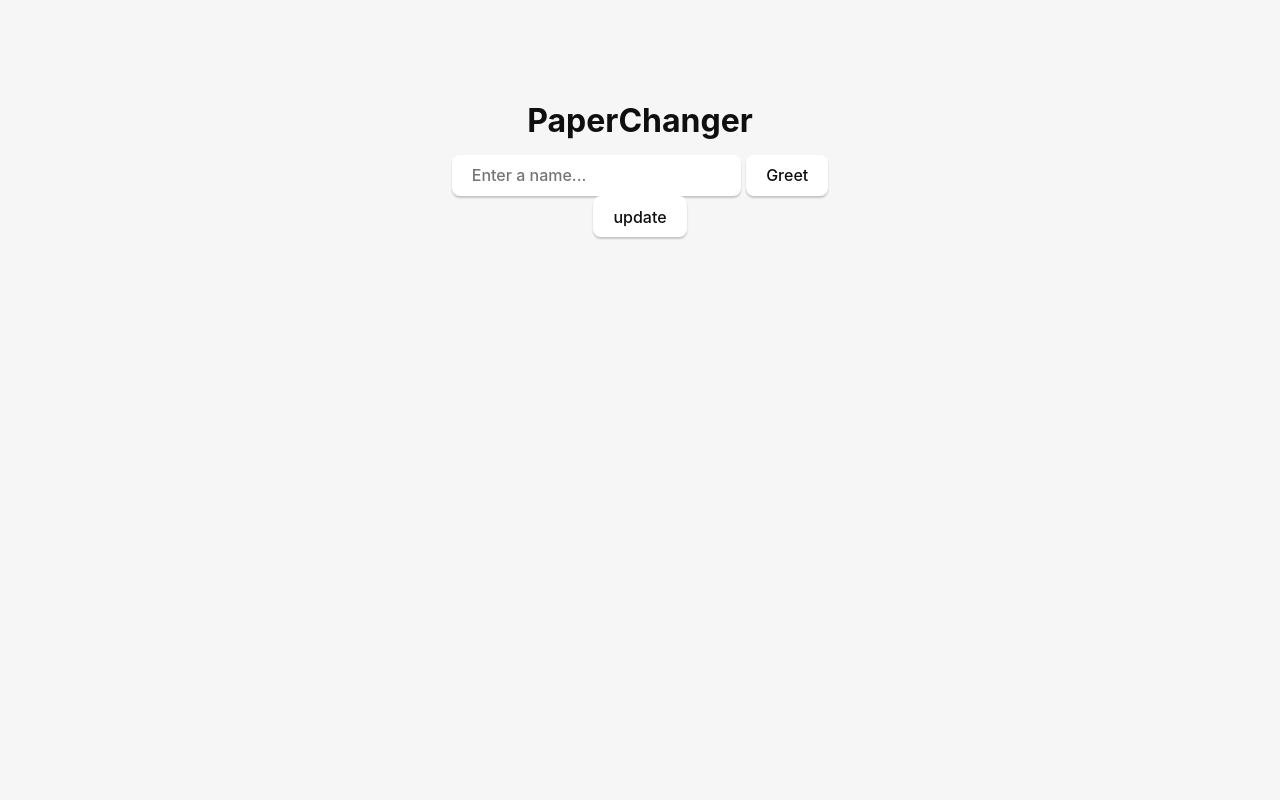
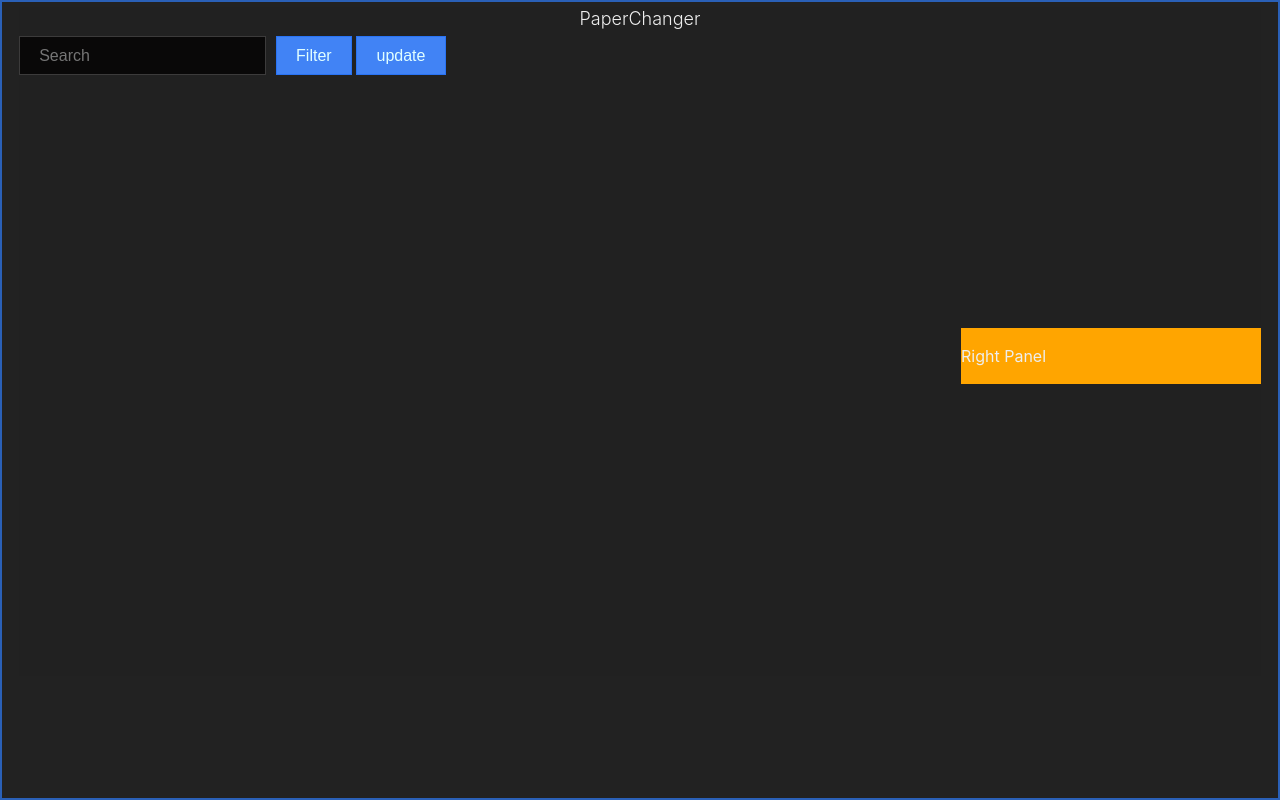
Before and after one commit to FlashOnFire/paper_changer, a plain HTML site: page src/index.html in a window 1280 px wide. Drawn offline with Linux system fonts and the light colour scheme.

Commit message:
basic frontend (background, search bar, buttons)

```diff
--- a/src/index.html
+++ b/src/index.html
@@ -1,33 +1,32 @@
 <!doctype html>
 <html lang="en">
+
 <head>
   <meta charset="UTF-8" />
   <link rel="stylesheet" href="styles.css" />
   <meta name="viewport" content="width=device-width, initial-scale=1.0" />
   <title>Tauri App</title>
   <script type="module" src="/main.js" defer></script>
-    <style>
-      .logo.vanilla:hover {
-        filter: drop-shadow(0 0 2em #ffe21c);
-      }
-    </style>
 </head>
 
 <body>
   <div class="container">
     <h1>PaperChanger</h1>
-
-      <form class="row" id="greet-form">
-        <input id="greet-input" placeholder="Enter a name..." />
-        <button type="submit">Greet</button>
-      </form>
-      <form class="row" id="update-form">
-        <button type="submit">update</button>
-      </form>
+    <div class="panels_container">
+      <div class="left_panel">
+        <input id="greet-input" placeholder="Search" />
+        <button id="greet-btn" type="button">Filter</button>
+        <button id="update-btn" type="button">update</button>
 
         <p id="greet-msg"></p>
 
         <div id="wallpapers"></div>
       </div>
+      <div style="background:orange;" class="right_panel">
+        <p>Right Panel</p>
+      </div>
+    </div>
+  </div>
 </body>
+
 </html>
--- a/src/main.js
+++ b/src/main.js
@@ -19,13 +19,11 @@ async function get_papers() {
 window.addEventListener("DOMContentLoaded", () => {
   greetInputEl = document.querySelector("#greet-input");
   greetMsgEl = document.querySelector("#greet-msg");
-  document.querySelector("#greet-form").addEventListener("submit", (e) => {
-    e.preventDefault();
+  document.querySelector("#greet-btn").addEventListener("click", (e) => {
     get_papers();
   });
 
-  document.querySelector("#update-form").addEventListener("submit", (e) => {
-    e.preventDefault();
+  document.querySelector("#update-btn").addEventListener("click", (e) => {
     greet();
   });
 
--- a/src/styles.css
+++ b/src/styles.css
@@ -14,69 +14,86 @@
   -webkit-text-size-adjust: 100%;
 }
 
-.container {
+body {
+  box-sizing: border-box;
   margin: 0;
-  padding-top: 10vh;
-  display: flex;
-  flex-direction: column;
-  justify-content: center;
-  text-align: center;
+  background: #222222;
+  border: 2px solid #2A60B7;
+  padding: 17px;
+  padding-top: 5px;
+  height: 100vh;
 }
 
-.logo {
-  height: 6em;
-  padding: 1.5em;
-  will-change: filter;
-  transition: 0.75s;
+.container {
+  padding: 0px;
+  color: #EEEEEE;
+  background: #1111;
 }
 
-.logo.tauri:hover {
-  filter: drop-shadow(0 0 2em #24c8db);
+.container h1 {
+  text-align: center;
+  font-weight: 300;
+  font-size: 18px;
+  margin: 0;
 }
 
-.row {
+.panels_container {
   display: flex;
-  justify-content: center;
+  flex-direction: row;
+  justify-content: space-around;
+  align-items: center;
+  gap: 20px;
+  margin-top: 5px;
 }
 
-a {
-  font-weight: 500;
-  color: #646cff;
-  text-decoration: inherit;
+.panels_container .left_panel {
+  min-width: 70%;
+  min-height: 80vh;
+  flex: 1;
 }
 
-a:hover {
-  color: #535bf2;
+.panels_container .right_panel {
+  width: 25%;
+  max-width: 300px;
+  height: 100%;
+  min-height: 100%;
 }
 
-h1 {
-  text-align: center;
-}
-
-input,
-button {
-  border-radius: 8px;
-  border: 1px solid transparent;
+input {
+  border: 1px solid #3C3B3B;
   padding: 0.6em 1.2em;
   font-size: 1em;
   font-weight: 500;
-  font-family: inherit;
-  color: #0f0f0f;
-  background-color: #ffffff;
+  color: #999999;
+  background-color: #090808;
   transition: border-color 0.25s;
-  box-shadow: 0 2px 2px rgba(0, 0, 0, 0.2);
+}
+
+button {
+  background: #4183F5;
+  border: 1px solid #2973F4;
+  padding: 0.6em 1.2em;
+  font-size: 1em;
+  font-weight: 500;
+  color: #E1FFFF;
+  transition: background-color 0.25s;
+}
+
+button:hover {
+  background: #2973F4;
 }
 
 button {
   cursor: pointer;
 }
 
-button:hover {
-  border-color: #396cd8;
+button:active {
+  background-color: #0B55D4;
+  border-color: #083C95;
 }
-button:active {
-  border-color: #396cd8;
-  background-color: #e8e8e8;
+
+input:focus {
+  border-color: #A2C2FA;
 }
 
 input,
@@ -87,23 +104,3 @@ button {
 #greet-input {
   margin-right: 5px;
 }
-
-@media (prefers-color-scheme: dark) {
-  :root {
-    color: #f6f6f6;
-    background-color: #2f2f2f;
-  }
-
-  a:hover {
-    color: #24c8db;
-  }
-
-  input,
-  button {
-    color: #ffffff;
-    background-color: #0f0f0f98;
-  }
-  button:active {
-    background-color: #0f0f0f69;
-  }
-}
```
Also changed, not shown: 1 other file. Lines whose indentation alone changed are shown as unchanged.
